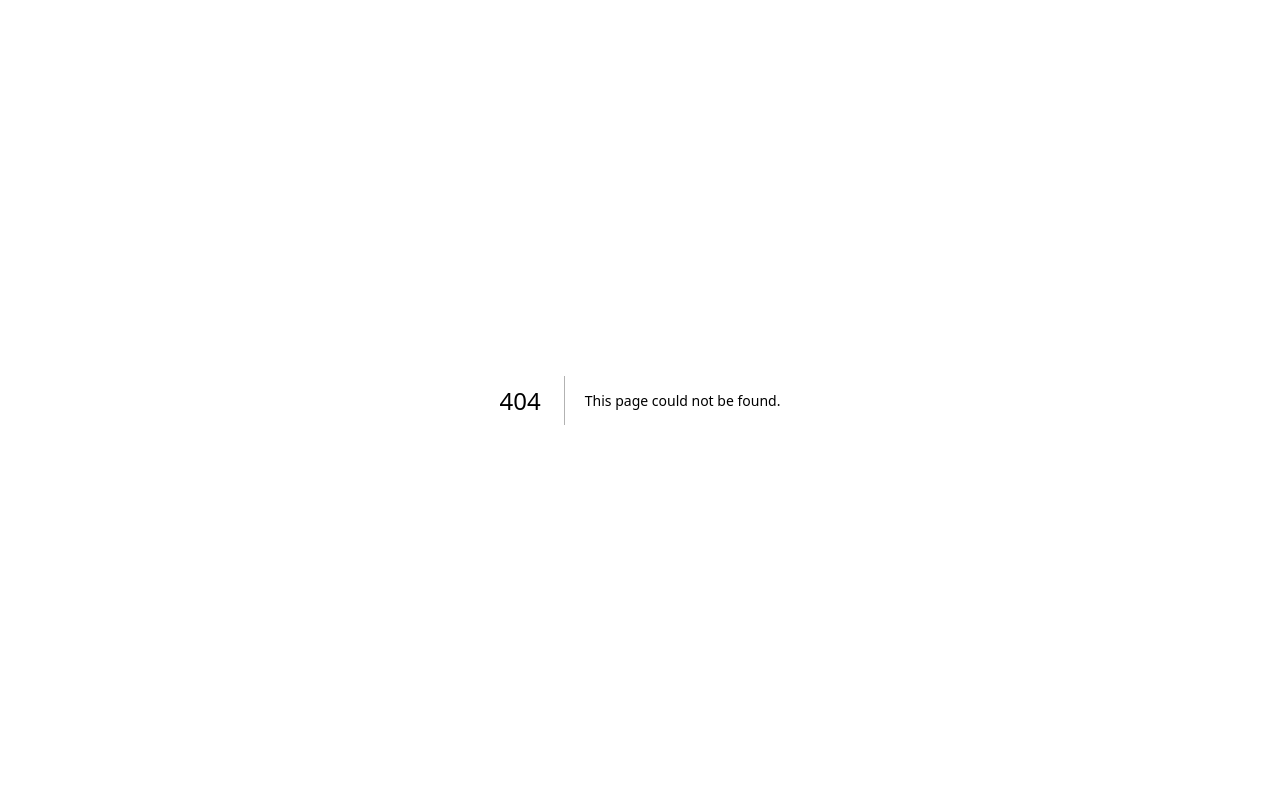
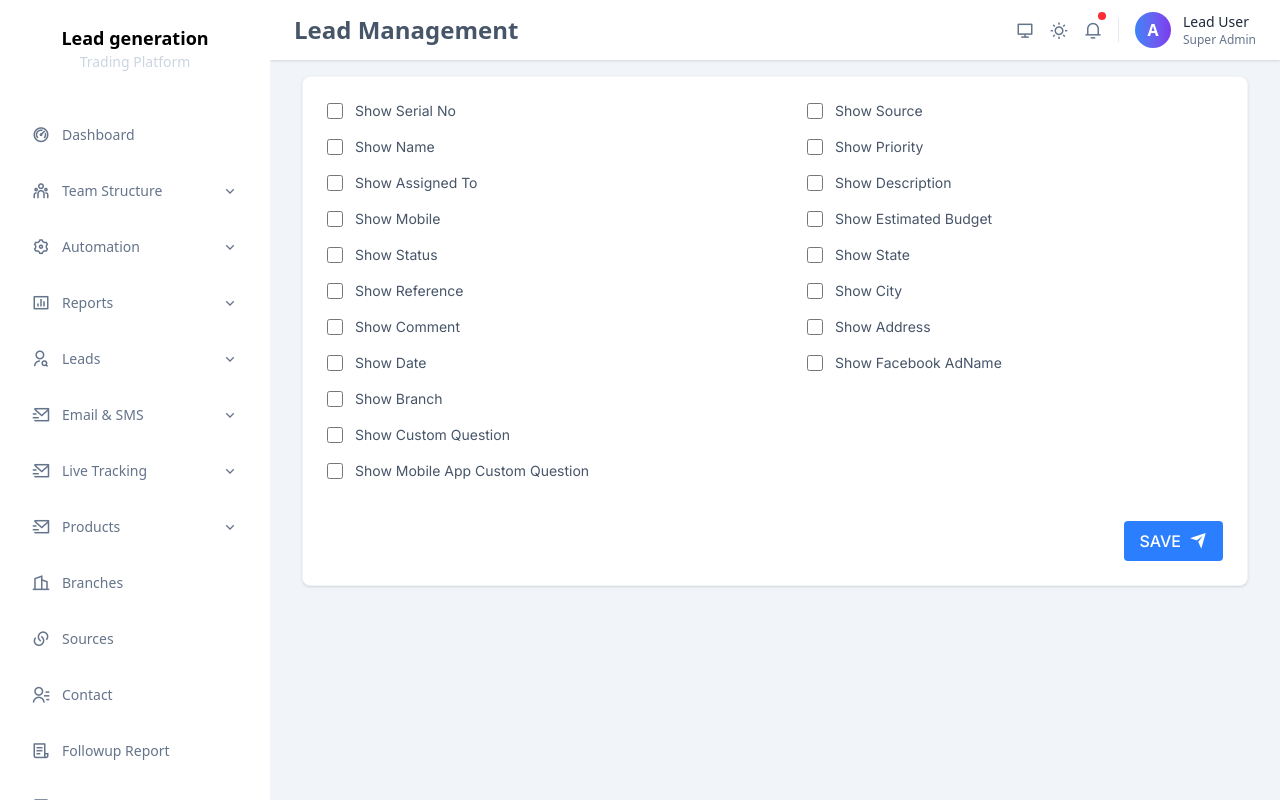
Before and after one commit to arunchakrawarti/crm-vc-dialor, a Next.js app: page /display-settings in a window 1280 px wide. Before the commit this address had no page. Built offline with nearby package versions, Linux system fonts and the light colour scheme.

Commit message:
feat:display setting module is completed

```diff
--- /dev/null
+++ b/src/app/display-settings/page.js
@@ -0,0 +1,15 @@
+import LeadDisplaySetting from '@/components/pages/display-settings/LeadDisplaySetting'
+import MainLayout from '@/components/templates/MainLayout'
+import React from 'react'
+
+const page = () => {
+  return (
+    <div>
+      <MainLayout>
+        <LeadDisplaySetting/>
+      </MainLayout>
+    </div>
+  )
+}
+
+export default page
--- /dev/null
+++ b/src/components/pages/display-settings/LeadDisplaySetting.jsx
@@ -0,0 +1,44 @@
+"use client";
+import Button from '@/components/common/Button';
+import Input from '@/components/common/Input';
+import React from 'react';
+
+const LeadDisplaySetting = () => {
+  return (
+    <div className="w-full max-w-5xl mx-auto p-6 bg-white rounded-lg shadow-sm border border-gray-100 font-inter">
+      <div className="grid grid-cols-1 md:grid-cols-2 gap-x-16 gap-y-4">
+        <div className="flex flex-col gap-4">
+          <Input type="checkbox" id="serialNo" label="Show Serial No" />
+          <Input type="checkbox" id="name" label="Show Name" />
+          <Input type="checkbox" id="assignedTo" label="Show Assigned To" />
+          <Input type="checkbox" id="mobile" label="Show Mobile" />
+          <Input type="checkbox" id="status" label="Show Status" />
+          <Input type="checkbox" id="reference" label="Show Reference" />
+          <Input type="checkbox" id="comment" label="Show Comment" />
+          <Input type="checkbox" id="date" label="Show Date" />
+          <Input type="checkbox" id="branch" label="Show Branch" />
+          <Input type="checkbox" id="customQuestion" label="Show Custom Question" />
+          <Input type="checkbox" id="mobileAppCustom" label="Show Mobile App Custom Question" />
+        </div>
+        <div className="flex flex-col gap-4">
+          <Input type="checkbox" id="source" label="Show Source" />
+          <Input type="checkbox" id="priority" label="Show Priority" />
+          <Input type="checkbox" id="description" label="Show Description" />
+          <Input type="checkbox" id="budget" label="Show Estimated Budget" />
+          <Input type="checkbox" id="state" label="Show State" />
+          <Input type="checkbox" id="city" label="Show City" />
+          <Input type="checkbox" id="address" label="Show Address" />
+          <Input type="checkbox" id="fbAdName" label="Show Facebook AdName" />
+        </div>
+      </div>
+      <div className="mt-10 flex justify-end">
+        <Button variant='success'>
+          SAVE
+          <i className="ri-send-plane-fill text-lg"></i>
+        </Button>
+      </div>
+    </div>
+  );
+};
+
+export default LeadDisplaySetting;
```
